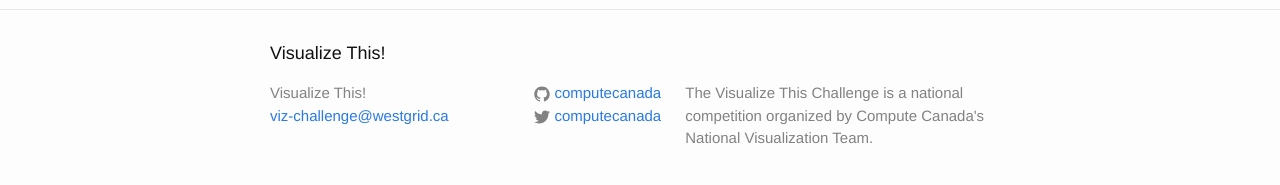
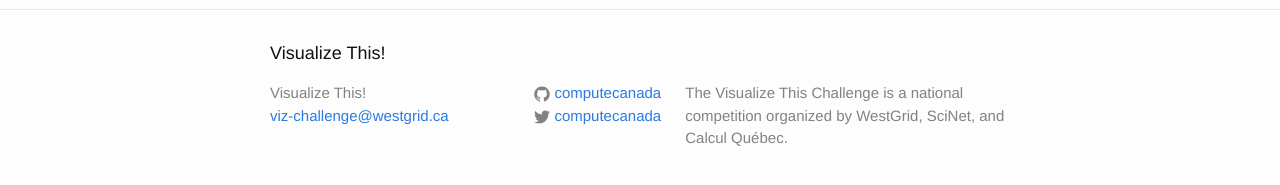
Before and after one commit to ComputeCanada/visualizeThis, a Jekyll site: the page built from index.html, in a window 1280 px wide. Shown: the part 409-594 px from the top of the page. Built offline with Jekyll 4.4.1, drawn with Linux system fonts in a browser that asks for light colours.

Commit message:
2019-Aug-13 14:52

```diff
--- a/_config.yml
+++ b/_config.yml
@@ -11,8 +11,8 @@
   fr: Faites-nous voir ça!
 email: viz-challenge@westgrid.ca
 description:
-  en: The Visualize This Challenge is a national competition organized by Compute Canada's National Visualization Team.
-  fr: Faites-nous voir ça est un concours national organisé par l'équipe de visualisation de Calcul Canada.
+  en: The Visualize This Challenge is a national competition organized by WestGrid, SciNet, and Calcul Québec.
+  fr: Faites-nous voir ça est un concours national organisé par WestGrid, SciNet, et Calcul Québec.
 index:
   en:
   fr: accueil.html
```
